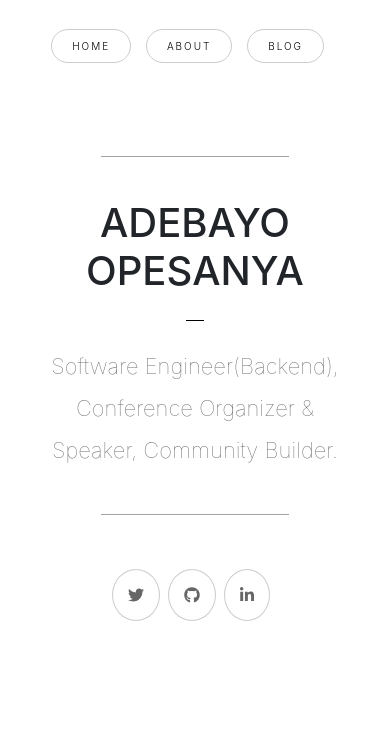
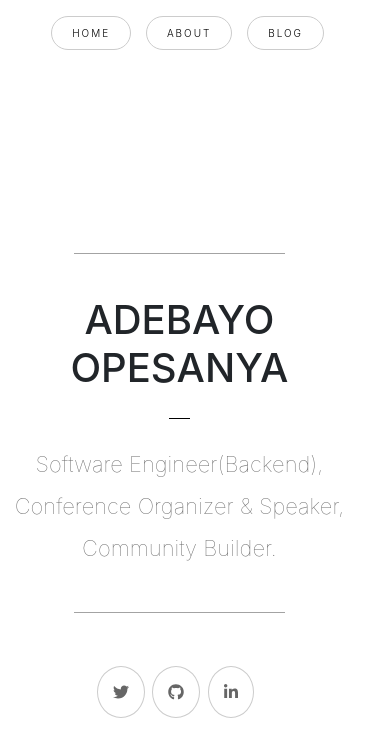
Before and after one commit to OpesanyaAdebayo/bayoopesanya.com, an Angular app: page / in a window 390 px wide. Shown: the top 756 px of the page. Built offline with nearby package versions, Linux system fonts and the light colour scheme.

Commit message:
fixed responsiveness

```diff
--- a/src/app/app.component.css
+++ b/src/app/app.component.css
@@ -33,18 +33,14 @@ li {
   display: flex;
   align-items: center;
   justify-content: center;
-  margin-top: 30px;
 }
 
 #main {
   text-align: center;
   display: inline-block;
-  width: 80%;
+  width: 100%;
 }
 
-#links {
-  margin-bottom: 100px;
-}
 
 .nav-li {
   margin-right: 14.74px;
@@ -72,3 +68,7 @@ li {
   background-color: rgb(21, 141, 206);
   color: rgb(255, 255, 206);
 }
+
+#links {
+  margin-top: 2vh;
+}
--- a/src/app/home/home.component.css
+++ b/src/app/home/home.component.css
@@ -47,3 +47,47 @@
 ul {
   padding: 0;
 }
+
+#home {
+  /* border: 2px solid seagreen; */
+  position: absolute;
+  top: 25%;
+  width: 90%;
+}
+
+/* Large desktop */
+@media (min-width: 1025px) {
+  #home {
+    left: 5.5%;
+  }
+}
+@media (min-width: 980px) and (max-width: 1024px) {
+  #home {
+    left: 7.5%;
+  }
+}
+
+/* Portrait tablet to landscape and desktop */
+@media (min-width: 768px) and (max-width: 979px) {
+  #home {
+    left: 2%;
+  }
+}
+@media (min-width: 551px) and (max-width: 767px) {
+  #home {
+    left: 3%;
+  }
+}
+
+/* Landscape phone to portrait tablet */
+@media (min-width: 415px) and (max-width: 550px) {
+  #home {
+    left: 14%;
+  }
+}
+
+@media (max-width: 414px) {
+  #home {
+    left: 1%;
+  }
+}
```
